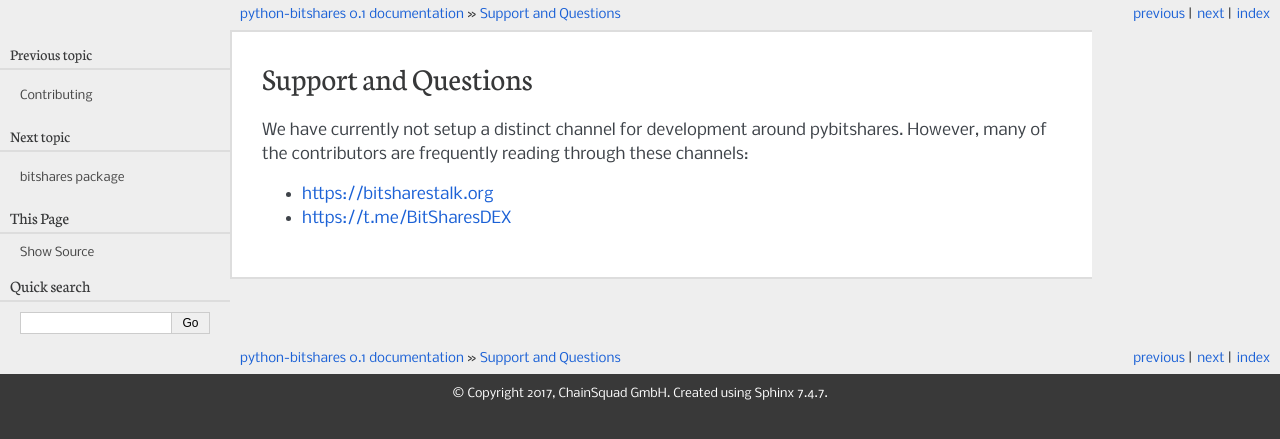
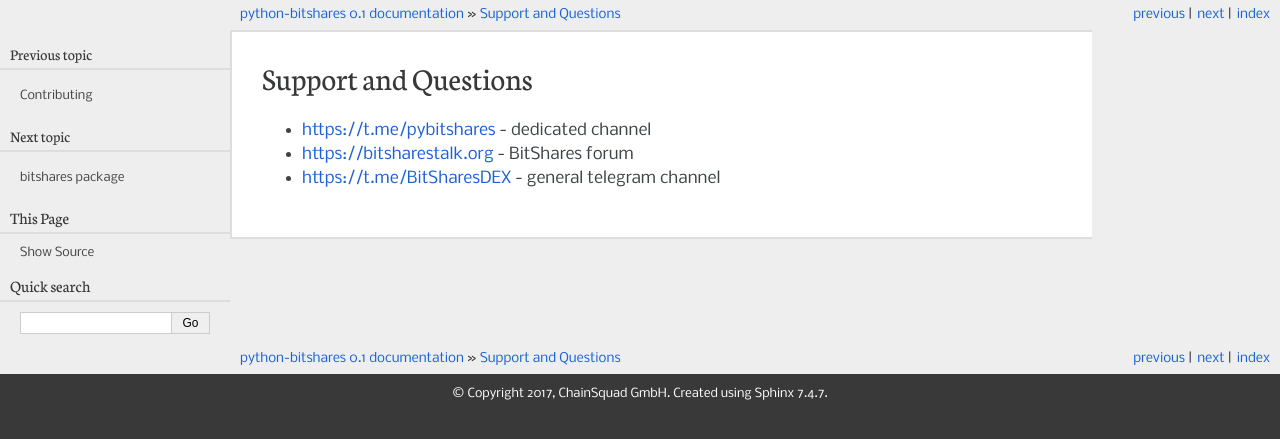
Before and after one commit to bitshares/python-bitshares, a Sphinx documentation site: the page built from docs/support.rst, in a window 1280 px wide. Shown: the top 439 px of the page. Built offline with Sphinx 7.4.7, drawn with Linux system fonts in a browser that asks for light colours; pages that are not in the unit, such as notebooks, are missing from menus.

Commit message:
Add link to pybitshares telegram group

```diff
--- a/docs/support.rst
+++ b/docs/support.rst
@@ -2,9 +2,6 @@
 Support and Questions
 *********************
 
-We have currently not setup a distinct channel for development around
-pybitshares. However, many of the contributors are frequently reading
-through these channels:
-
-* https://bitsharestalk.org
-* https://t.me/BitSharesDEX
+* https://t.me/pybitshares - dedicated channel
+* https://bitsharestalk.org - BitShares forum
+* https://t.me/BitSharesDEX - general telegram channel
```
